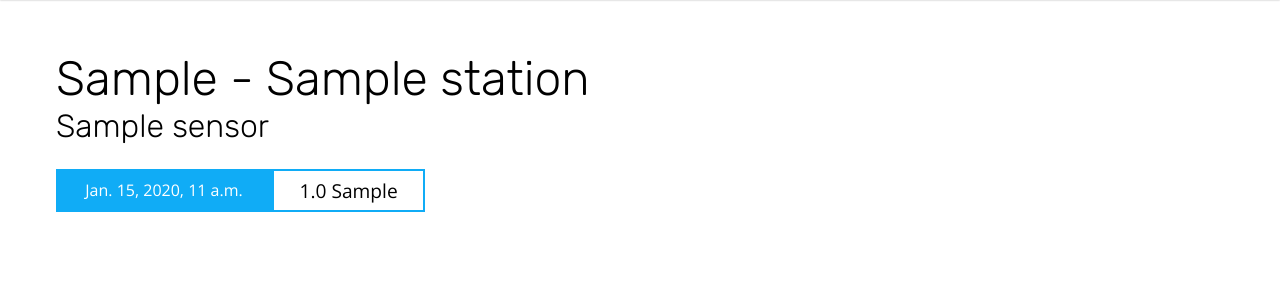
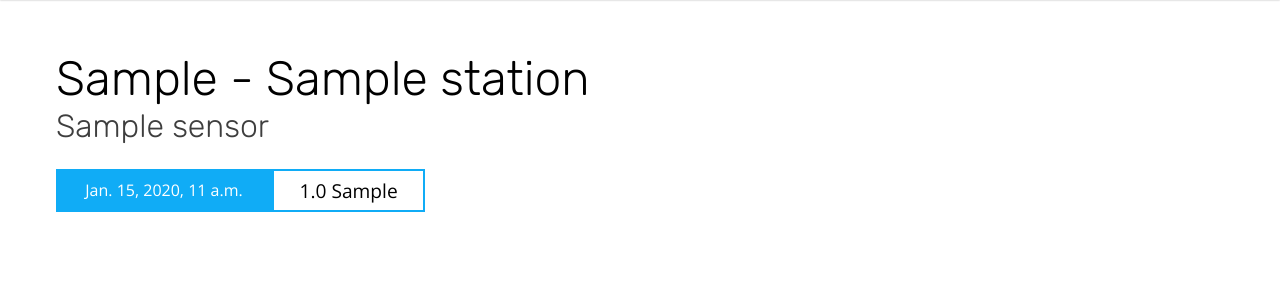
Before and after one commit to marosiak/open_weather, a Django app: page /sensors/1 in a window 1280 px wide. Shown: the part 64-364 px from the top of the page. Run offline with Django 3.2, Linux system fonts and the light colour scheme; tables that the repository leaves empty hold one stand-in row (values such as "Sample post"); some libraries are stand-ins or nearby versions.

Commit message:
[Fixed] some details

```diff
--- a/static/css/main.css
+++ b/static/css/main.css
@@ -308,6 +308,9 @@ h2 {
   padding-top: 3rem;
   padding-left: 3.5rem;
 }
+.sensor__details h2 {
+  color: #3e3e3e;
+}
 .sensor__details .datas__list {
   padding: 0;
   margin: 1rem 0 0;
--- a/static/css/views/_SensorDetails.scss
+++ b/static/css/views/_SensorDetails.scss
@@ -1,6 +1,9 @@
 .sensor__details {
   padding-top: 3rem;
   padding-left: 3.5rem;
+  h2 {
+    color: #3e3e3e;
+  }
   .datas__list {
     padding: 0;
     margin: 1rem 0 0;
```
Also changed, not shown: 1 other file.
